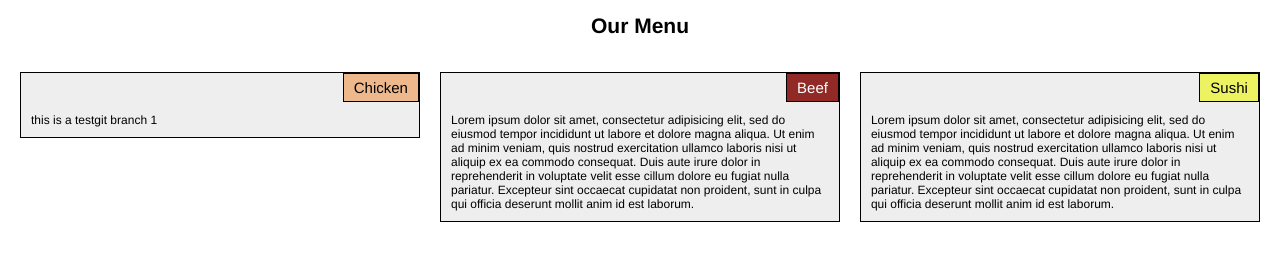
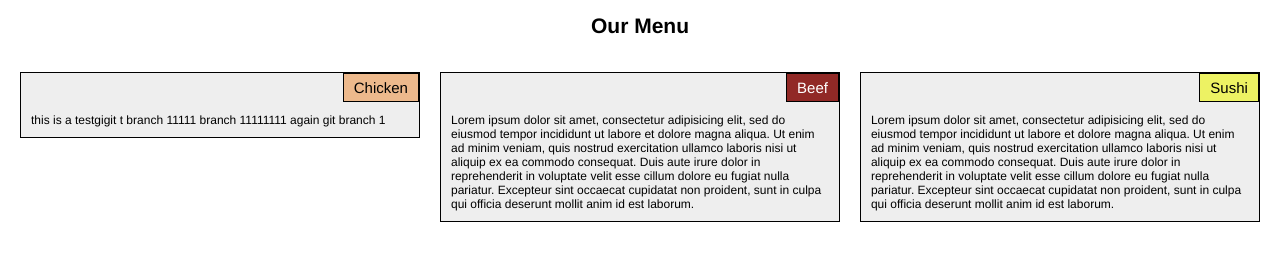
Before and after one commit to bumbee138/module2-solution, a plain HTML site: page index.html in a window 1280 px wide. Drawn offline with Linux system fonts and the light colour scheme.

Commit message:
more changes

```diff
--- a/index.html
+++ b/index.html
@@ -14,7 +14,11 @@
 			<div class="col-lg-4 col-md-6 col-sm-12">
 				<div class="section">
 					<div class="section-title section-chicken">Chicken</div>
-					<div class="section-content">this is a testgit
+					<div class="section-content">this is a testgigit t
+branch 11111
+branch 11111111 again
+
+					git
 branch 1
 
 					</div>
```
